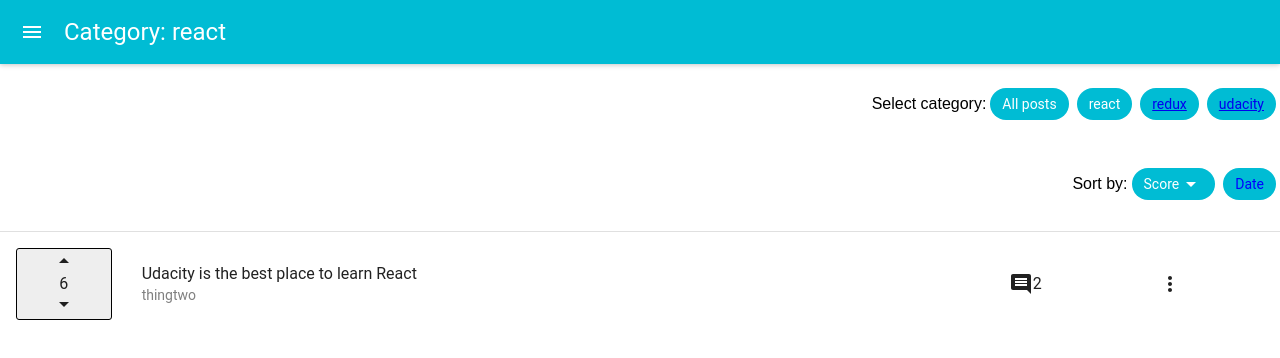
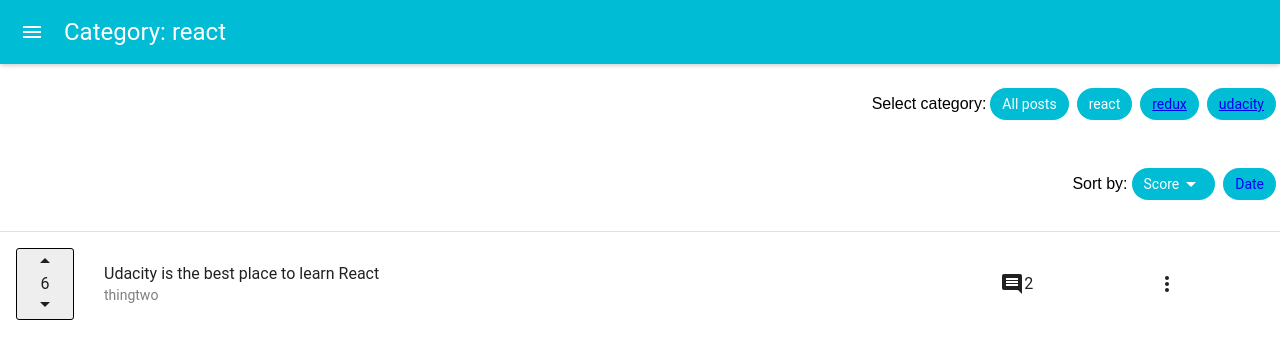
Before and after one commit to mmendoza26000/reactnd-project-readable-mmendoza26000, a React (Create React App) app: page /react in a window 1280 px wide. Shown: the top 358 px of the page. Built offline with nearby package versions, Linux system fonts and the light colour scheme.

Commit message:
fix: Make Score block have same width

```diff
--- a/src/components/App.css
+++ b/src/components/App.css
@@ -75,6 +75,7 @@
   border-radius: 3px;
   background-color: #EEEEEE;
   flex-grow: 1;
+  max-width: 56px;
 }
 
 .categoryselector-container {
```
